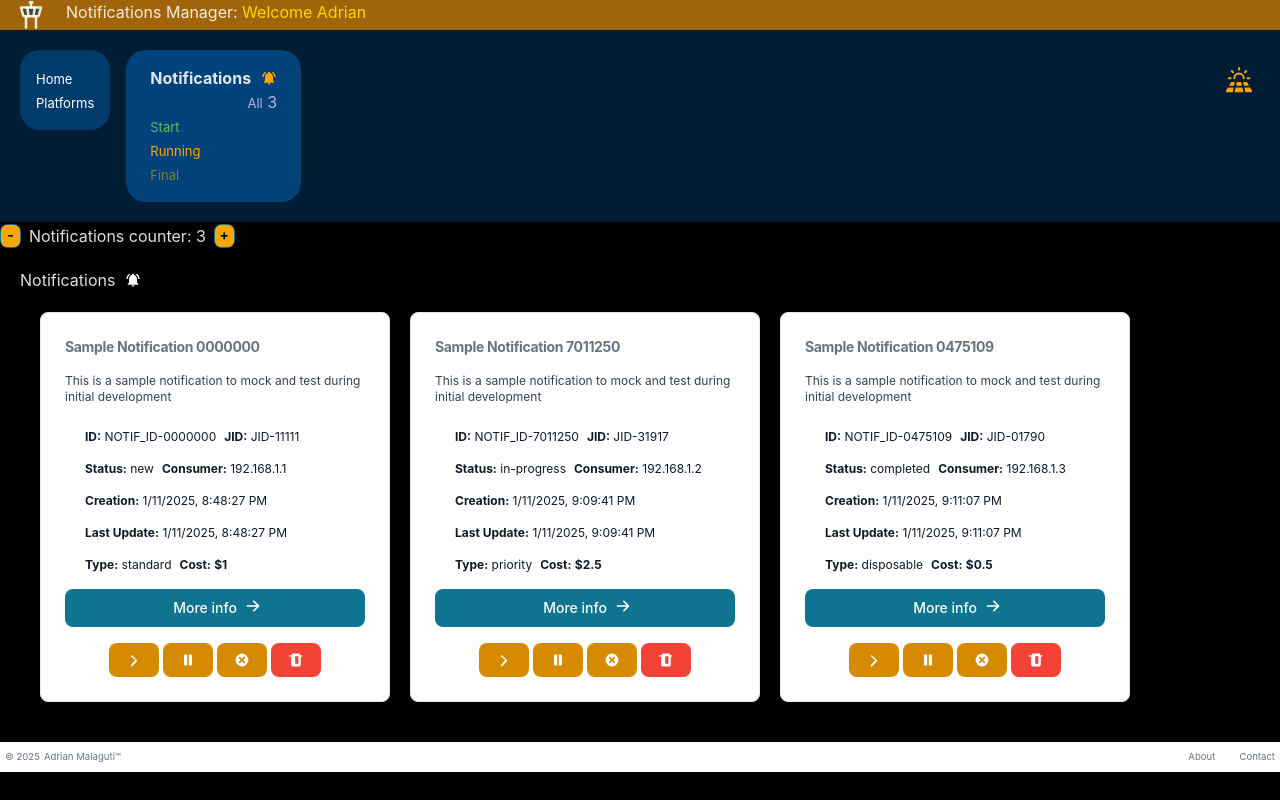
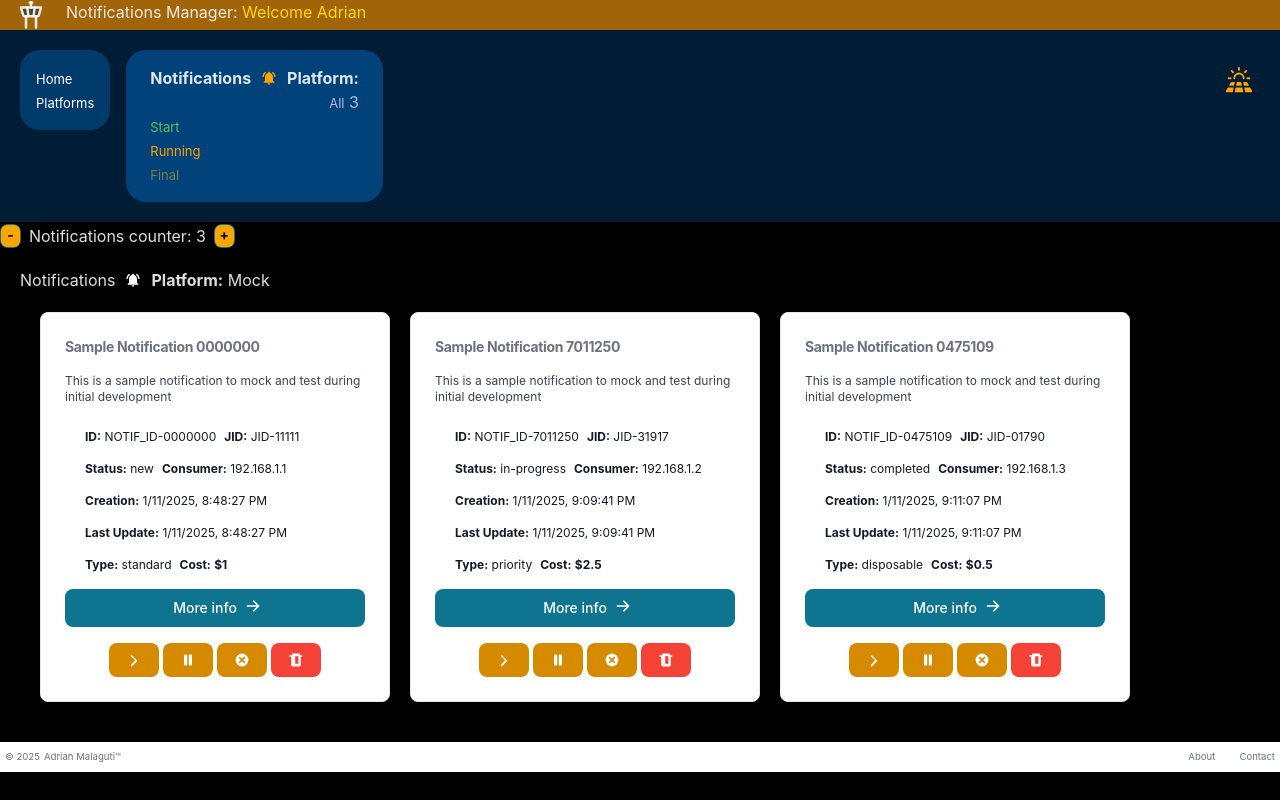
Before and after one commit to amalaguti/react_65675_prj, a React (Vite) app: page / in a window 1280 px wide. Built offline with nearby package versions, Linux system fonts and the light colour scheme.

Commit message:
entrega: Entrega 1 ready

```diff
--- a/src/App.jsx
+++ b/src/App.jsx
@@ -18,7 +18,7 @@ function App() {
       <Navbar notificationsCounter={count} />
       <main>
         <Counter count={count} callback={setCount} />
-        <ItemListContainer notifications={mockNotifications} />
+        <ItemListContainer notifications={mockNotifications} platform="Mock"/>
       </main>
       <Footer />
     </>
--- a/src/components/common/notificationsHeader/NotificationsHeader.jsx
+++ b/src/components/common/notificationsHeader/NotificationsHeader.jsx
@@ -6,6 +6,7 @@ export default function NotificationsHeader(props) {
     <div id={props.id} className={props.className}>
       <h2> Notifications </h2>{" "}
       <MdNotificationsActive id={props.logoId} />
+      <span><b>Platform:</b> {props.platform} </span>
     </div>
   );
 }
--- a/src/components/pages/itemListContainer/ItemListContainer.jsx
+++ b/src/components/pages/itemListContainer/ItemListContainer.jsx
@@ -12,6 +12,7 @@ const ItemListContainer = (props) => {
         id="notifications-header"
         className="notifications-header"
         logoId="notifications-header-item-logo"
+        platform={props.platform}
       />
       <div
         id="notifications-container-cards"
```
